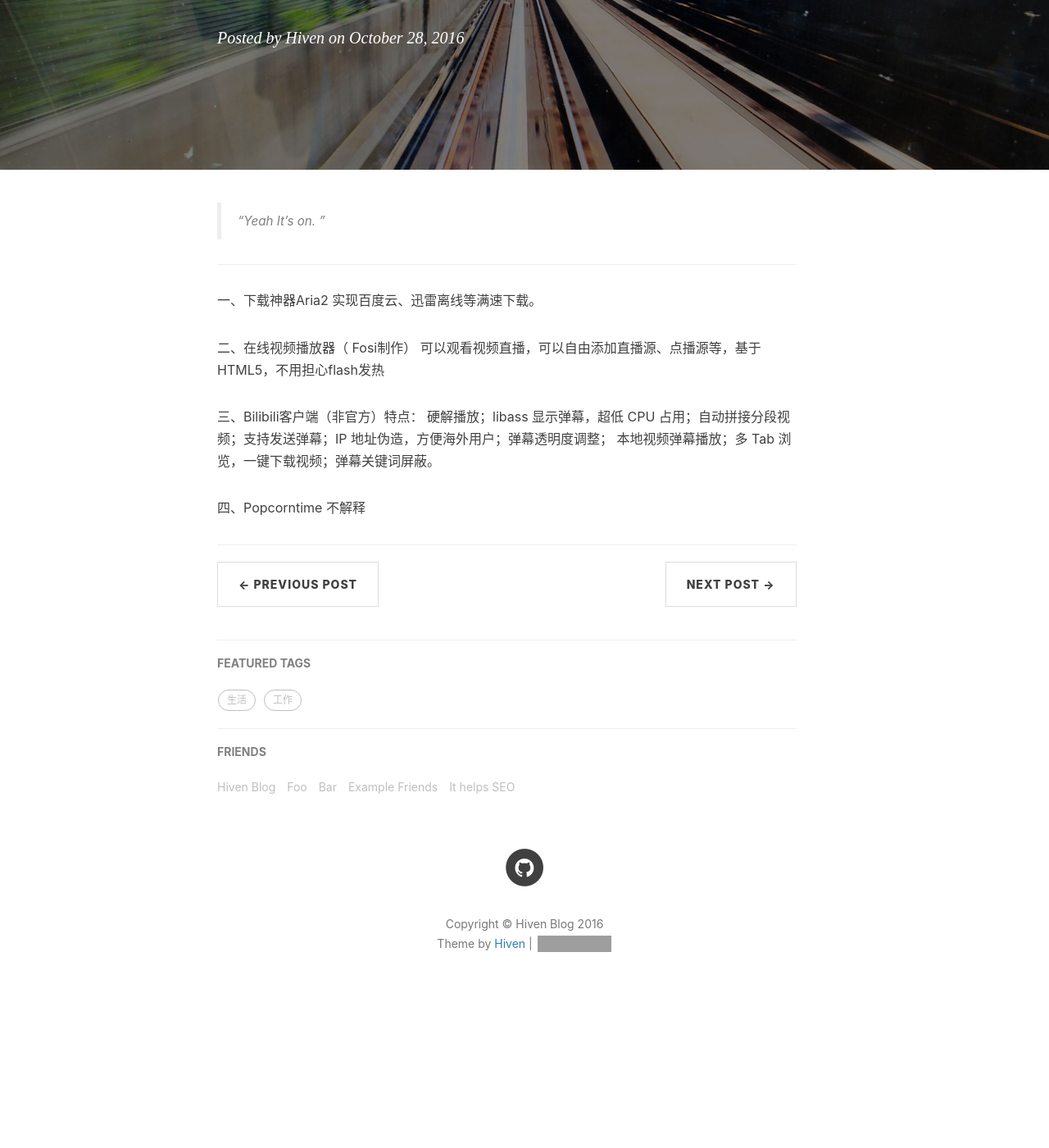
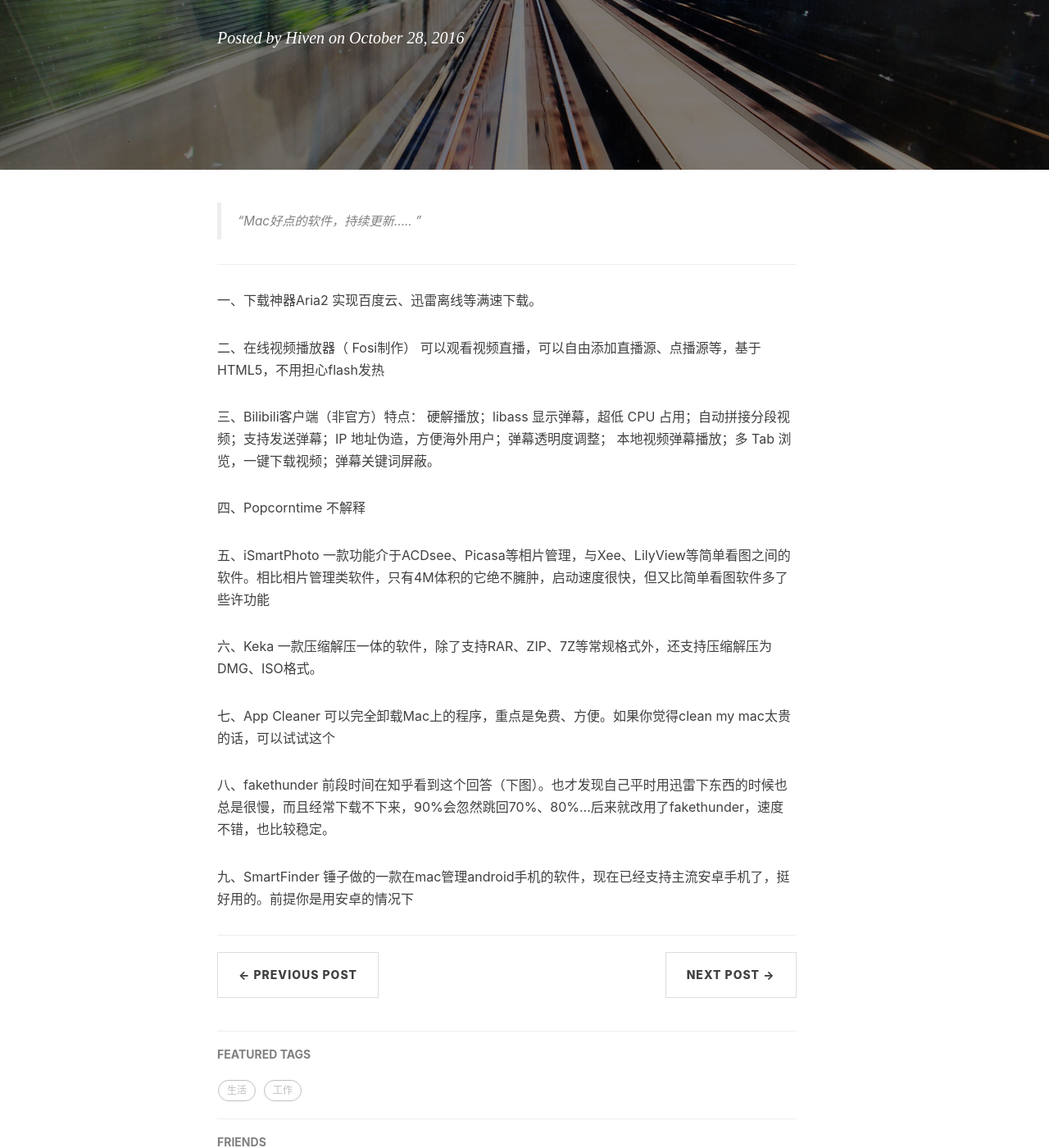
Before and after one commit to jeany09/jeany09.github.io, a Jekyll site: the page built from _posts/2016-11-14-MAC软件.md, in a window 1280 px wide and 1400 px high, scrolled down 316 px. Shown: the whole window at 82% size. Built offline with Jekyll 4.4.1, drawn with Linux system fonts in a browser that asks for light colours; nearby versions of some CDN libraries; comment, search, counter and statistics services are not loaded; before the commit the page ends 1571 px from its top, so only the background shows below that; some of the changed text lies outside the part shown; grey boxes are pictures that could not be loaded.

Commit message:
Update 2016-11-14-MAC软件.md

```diff
--- a/_posts/2016-11-14-MAC软件.md
+++ b/_posts/2016-11-14-MAC软件.md
@@ -1,6 +1,6 @@
 ---
 layout:     post
-title:      "Welcome to Hiven Blog"
+title:      "有质量的MAC软件"
 subtitle:   " \"MAC软件推荐\""
 date:       2016-10-28 12:00:00
 author:     "Hiven"
@@ -9,7 +9,7 @@
     - 生活
 ---
 
-> “Yeah It's on. ”
+> “Mac好点的软件，持续更新..... ”
 
 
 <p id = "build"></p>
@@ -28,4 +28,20 @@
 硬解播放；libass 显示弹幕，超低 CPU 占用；自动拼接分段视频；支持发送弹幕；IP 地址伪造，方便海外用户；弹幕透明度调整；
 本地视频弹幕播放；多 Tab 浏览，一键下载视频；弹幕关键词屏蔽。
 
-四、Popcorntime 不解释
+四、Popcorntime
+不解释
+
+五、iSmartPhoto
+一款功能介于ACDsee、Picasa等相片管理，与Xee、LilyView等简单看图之间的软件。相比相片管理类软件，只有4M体积的它绝不臃肿，启动速度很快，但又比简单看图软件多了些许功能
+
+六、Keka
+一款压缩解压一体的软件，除了支持RAR、ZIP、7Z等常规格式外，还支持压缩解压为DMG、ISO格式。
+
+七、App Cleaner
+可以完全卸载Mac上的程序，重点是免费、方便。如果你觉得clean my mac太贵的话，可以试试这个
+
+八、fakethunder
+前段时间在知乎看到这个回答（下图）。也才发现自己平时用迅雷下东西的时候也总是很慢，而且经常下载不下来，90%会忽然跳回70%、80%...后来就改用了fakethunder，速度不错，也比较稳定。
+
+九、SmartFinder
+锤子做的一款在mac管理android手机的软件，现在已经支持主流安卓手机了，挺好用的。前提你是用安卓的情况下
```
